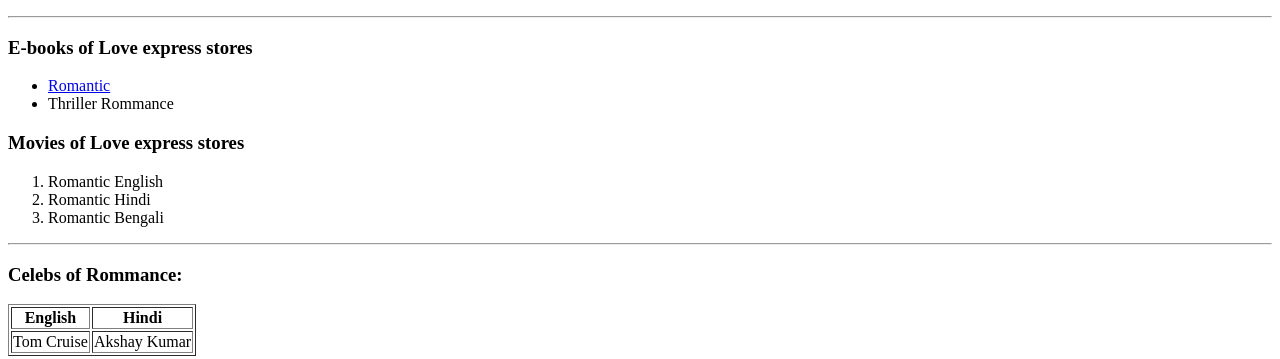
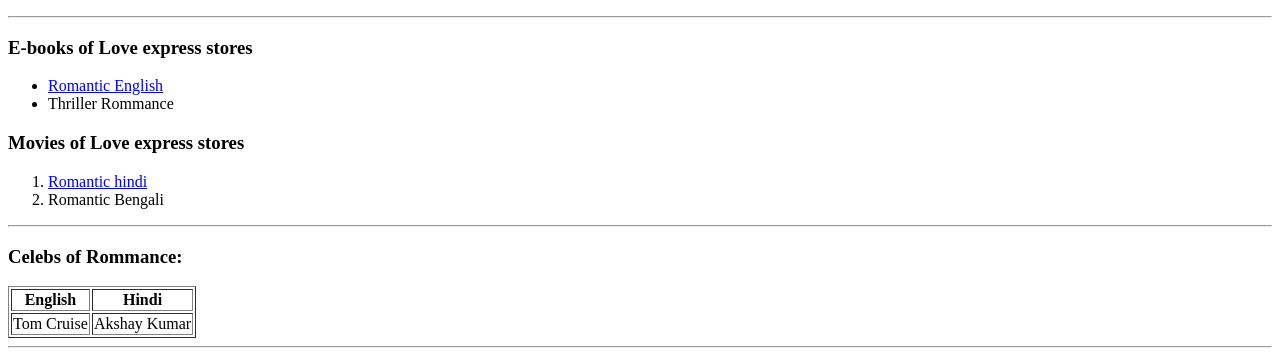
Before and after one commit to asish9038/sample, a plain HTML site: page index.html in a window 1280 px wide. Shown: the part 456-815 px from the top of the page. Drawn offline with Linux system fonts and the light colour scheme.

Commit message:
Update index.html

```diff
--- a/index.html
+++ b/index.html
@@ -17,13 +17,13 @@
 <hr>
 <h3>E-books of Love express stores</h3>
 <ul>
-<li><a href="https://www.bookrix.com/books%3bromance,id:56.html">Romantic</a></li>
+<li><a href="https://www.bookrix.com/books%3bromance,id:56.html">Romantic English</a></li>
 <li>Thriller Rommance</li>
 </ul>
 <h3> Movies of Love express stores</h3>
 <ol>
-<li>Romantic English</li>
-<li>Romantic Hindi</li>
+<li><a href="https://youtu.be/SVjkxdjivts ">Romantic hindi</a>  </li>
+
 <li>Romantic Bengali</li>
 </ol>
 <hr>
```
